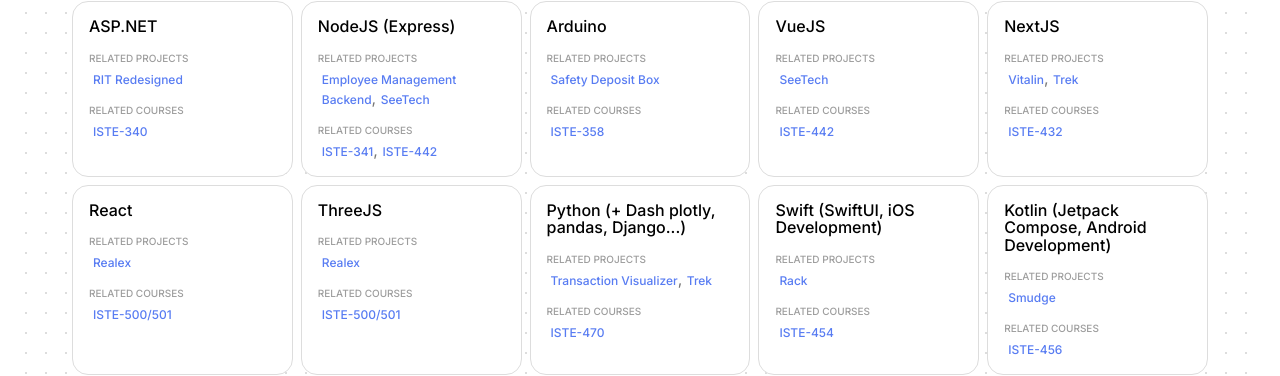
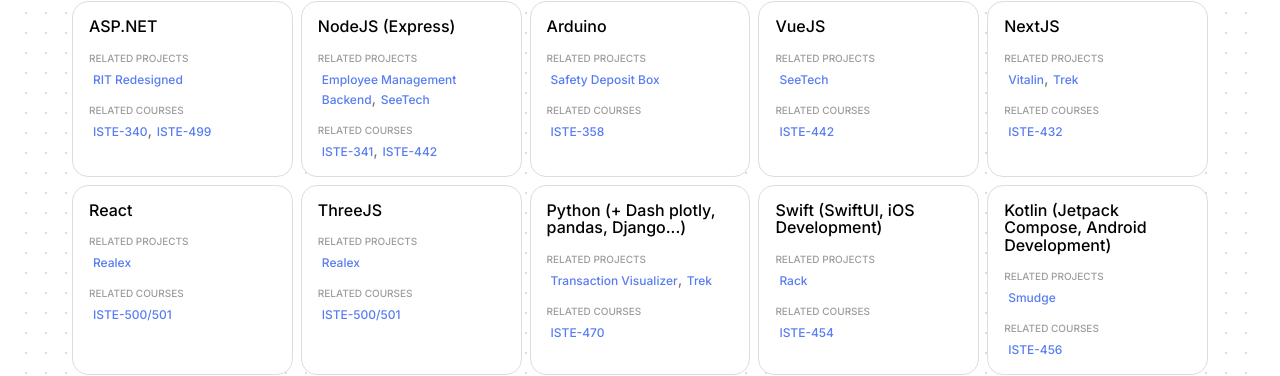
Before and after one commit to michelbrassard/michelbrassard.github.io, a Jekyll site: the page built from index.html, in a window 1280 px wide. Shown: the part 1154-1530 px from the top of the page. Built offline with Jekyll 4.4.1, drawn with Linux system fonts in a browser that asks for light colours.

Commit message:
add coop experience to skills

```diff
--- a/_data/skills.yml
+++ b/_data/skills.yml
@@ -133,6 +133,8 @@
   courses:
     - id: iste340
       name: ISTE-340 Client Programming
+    - id: iste499-1
+      name: ISTE-499 Undergraduate Co-op (1st)
 - name: NodeJS (Express)
   projects:
     - id: employee-management
```
